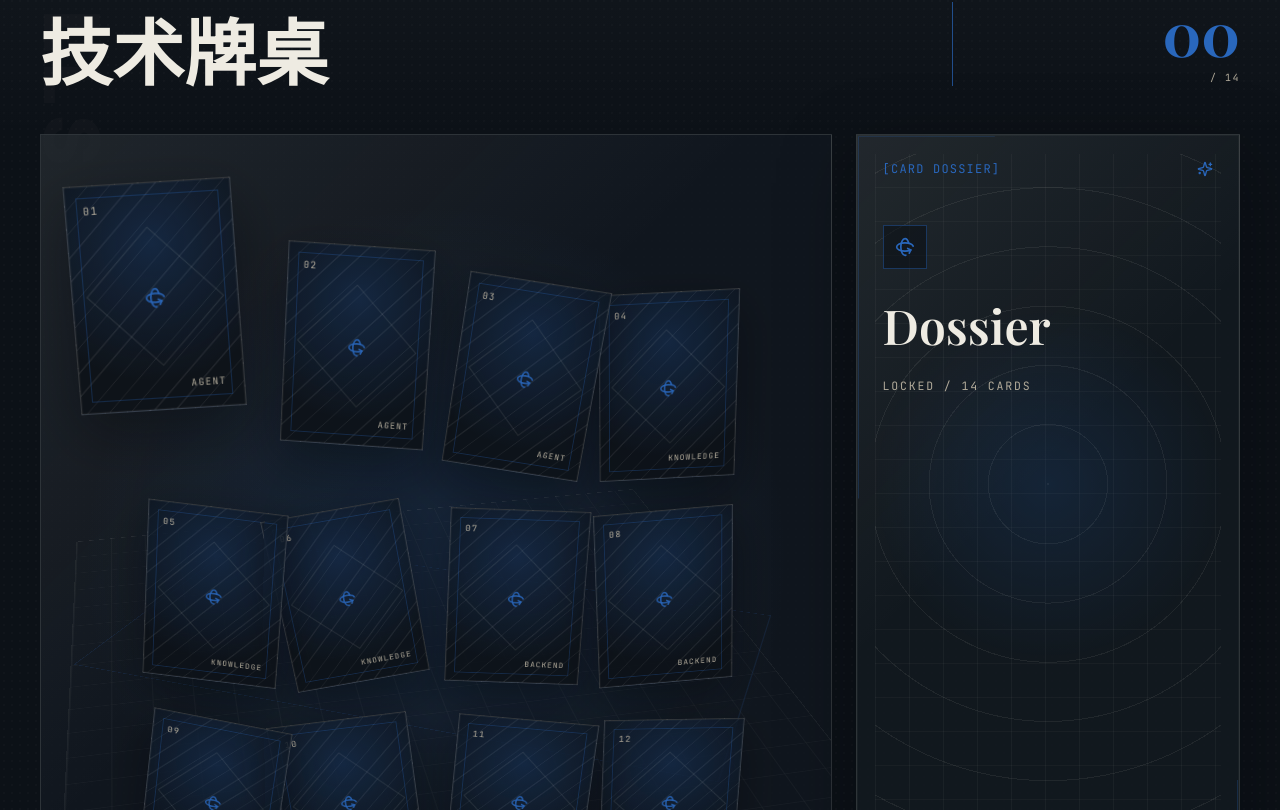
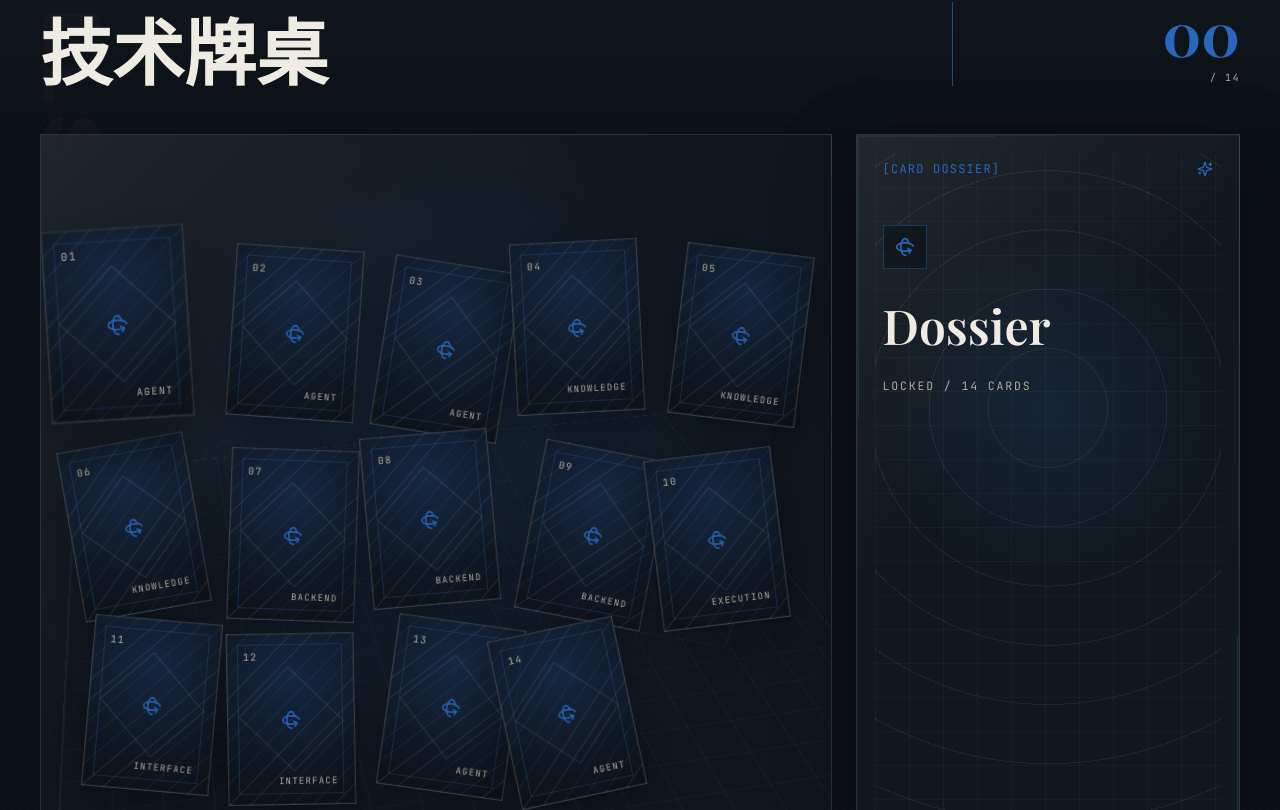
Before and after one commit to muyuzhong/self-blog, a Next.js app: page / in a window 1280 px wide. Shown: the part 2890-3700 px from the top of the page. Built offline with nearby package versions, Linux system fonts and the light colour scheme.

Commit message:
Fix tech card hit areas

```diff
--- a/src/app/globals.css
+++ b/src/app/globals.css
@@ -997,7 +997,7 @@
     --tilt-x: 0;
     --tilt-y: 0;
     position: relative;
-    min-height: clamp(34rem, 58vw, 43rem);
+    min-height: clamp(44rem, 62vw, 49rem);
     overflow: hidden;
     border: 1px solid hsl(var(--foreground) / 0.13);
     background:
@@ -1046,14 +1046,13 @@
     position: relative;
     z-index: 2;
     display: grid;
-    min-height: clamp(34rem, 58vw, 43rem);
-    grid-template-columns: repeat(4, minmax(0, 1fr));
+    min-height: clamp(44rem, 62vw, 49rem);
+    grid-template-columns: repeat(5, minmax(0, 1fr));
     align-content: center;
-    gap: clamp(0.85rem, 2vw, 1.35rem);
-    padding: clamp(1.2rem, 4vw, 4.25rem);
+    gap: clamp(0.75rem, 1.5vw, 1.1rem);
+    padding: clamp(1.1rem, 3.2vw, 3rem);
     transform:
-      rotateX(calc(var(--tilt-x) * 1deg))
-      rotateY(calc(var(--tilt-y) * 1deg));
+      translate3d(calc(var(--tilt-y) * 0.18rem), calc(var(--tilt-x) * 0.14rem), 0);
     transform-style: preserve-3d;
     transition: transform 280ms cubic-bezier(0.22, 1, 0.36, 1);
   }
@@ -1079,6 +1078,11 @@
     will-change: transform;
   }
 
+  .tech-card:focus-visible {
+    outline: 1px solid hsl(var(--accent) / 0.88);
+    outline-offset: 4px;
+  }
+
   .tech-card:hover,
   .tech-card.is-active {
     z-index: 12;
@@ -1219,7 +1223,7 @@
 
   .tech-dossier {
     position: relative;
-    min-height: clamp(34rem, 58vw, 43rem);
+    min-height: clamp(44rem, 62vw, 49rem);
     overflow: hidden;
     border: 1px solid hsl(var(--foreground) / 0.13);
     background:
@@ -1301,6 +1305,18 @@
     .tech-card:hover,
     .tech-card.is-active {
       transform: translateY(-6px) scale(1.02);
+    }
+  }
+
+  @media (min-width: 1024px) and (max-width: 1199px) {
+    .tech-card-table,
+    .tech-card-table-grid,
+    .tech-dossier {
+      min-height: 52rem;
+    }
+
+    .tech-card-table-grid {
+      grid-template-columns: repeat(4, minmax(0, 1fr));
     }
   }
 
--- a/src/components/sections/TechStack.tsx
+++ b/src/components/sections/TechStack.tsx
@@ -87,12 +87,11 @@ export function TechStack() {
 
     gsap.from(cards, {
       autoAlpha: 0,
-      y: prefersReduced ? 0 : 70,
-      z: prefersReduced ? 0 : -180,
-      rotationX: prefersReduced ? 0 : -22,
+      filter: prefersReduced ? "none" : "blur(10px)",
       stagger: 0.045,
-      duration: prefersReduced ? 0 : 0.95,
+      duration: prefersReduced ? 0 : 0.8,
       ease: "expo.out",
+      clearProps: "filter",
     })
 
     const tiltX = gsap.quickTo(table, "--tilt-x", {
```
